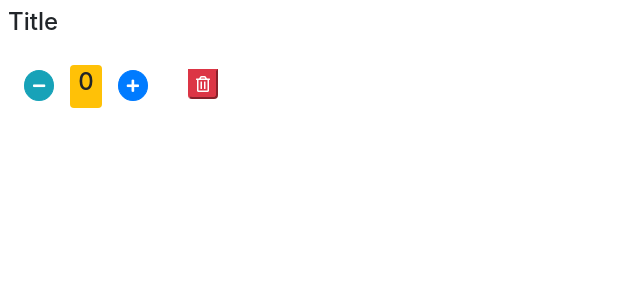
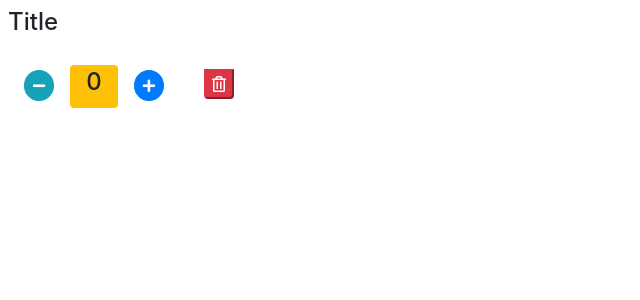
Before and after one commit to mikebond84/counter-app, a React (Create React App) app: page / in a window 1280 px wide. Shown: the top 300 px of the page, without its empty margins (0-640 px from the left). Built offline with nearby package versions, Linux system fonts and the light colour scheme.

Commit message:
delete counters

```diff
--- a/src/components/counter.jsx
+++ b/src/components/counter.jsx
@@ -2,7 +2,7 @@ import React, { Component } from "react";
 
 class Counter extends Component {
   state = {
-    value: this.props.value
+    value: this.props.counter.value
     // tags: []
   };
 
@@ -45,7 +45,10 @@ class Counter extends Component {
         >
           <i className="fas fa-plus" />
         </button>
-        <button className="btn-danger btn-xs m-4 rounded-bottom">
+        <button
+          onClick={() => this.props.onDelete(this.props.counter.id)}
+          className="btn-danger btn-xs m-4 rounded-bottom"
+        >
           <i className="far fa-trash-alt" />
         </button>
         {/* {this.renderTags()} */}
@@ -72,7 +75,7 @@ class Counter extends Component {
   }
 
   getBadgeClasses() {
-    let classes = "px-2 mx-auto badge badge-";
+    let classes = "px-3 mx-auto badge badge-";
     classes += this.state.value === 0 ? "warning" : "secondary";
     return classes;
   }
--- a/src/components/counters.jsx
+++ b/src/components/counters.jsx
@@ -6,11 +6,22 @@ class Counters extends Component {
     counters: [{ id: 1, value: 0 }]
   };
 
+  handleDelete = counterId => {
+    const counters = this.state.counters.filter(c => c.id !== counterId);
+    this.setState({ counters });
+  };
+
   render() {
     return (
       <div>
         {this.state.counters.map(counter => (
-          <Counter key={counter.id} value={counter.value} id={counter.id}>
+          <Counter
+            key={counter.id}
+            onDelete={this.handleDelete}
+            counter={counter}
+            // by passing counter object, any properties of the counter
+            // are passed along as well, such as value, id, etc.
+          >
             <h4>Title</h4>
           </Counter>
         ))}
```
